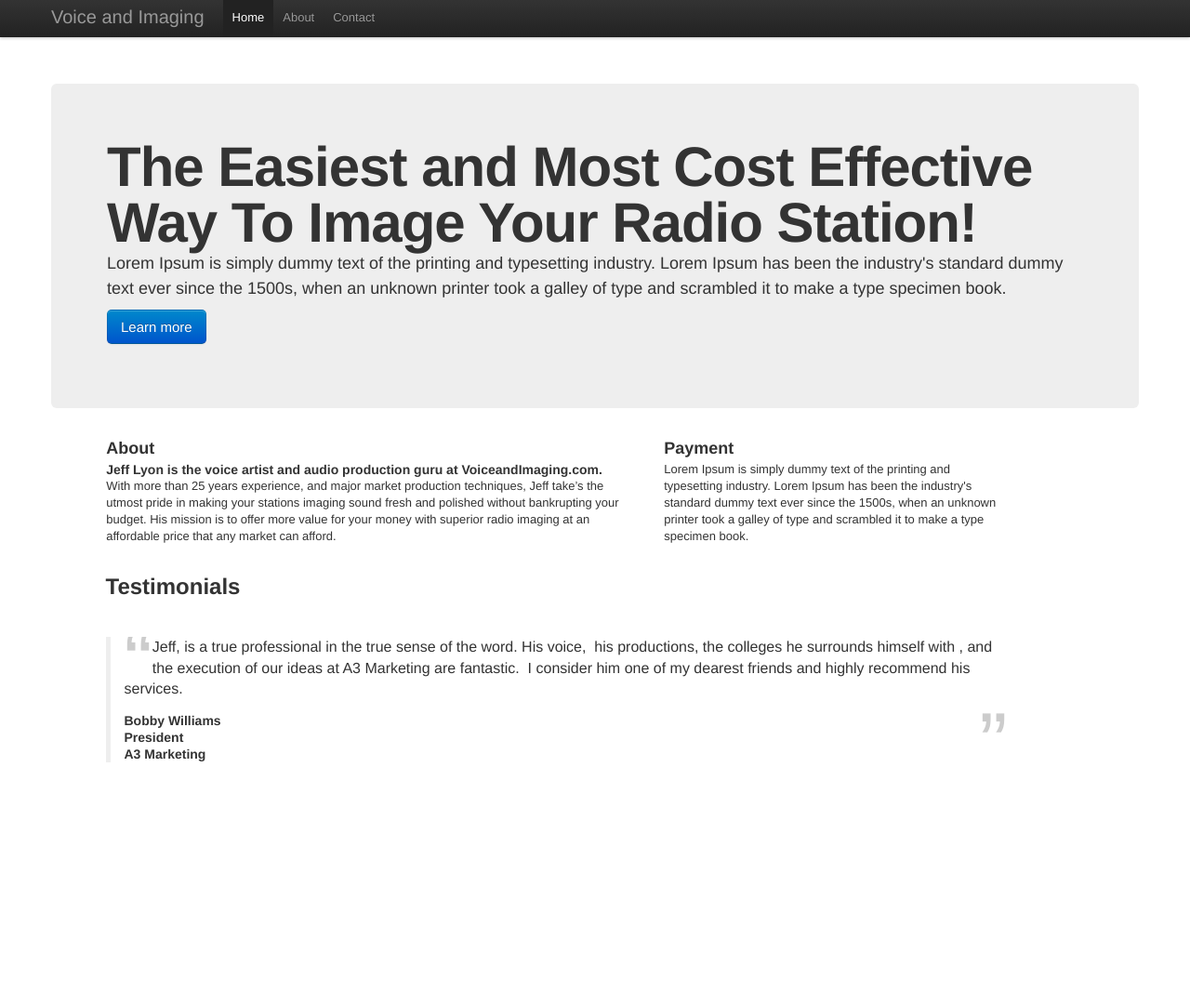
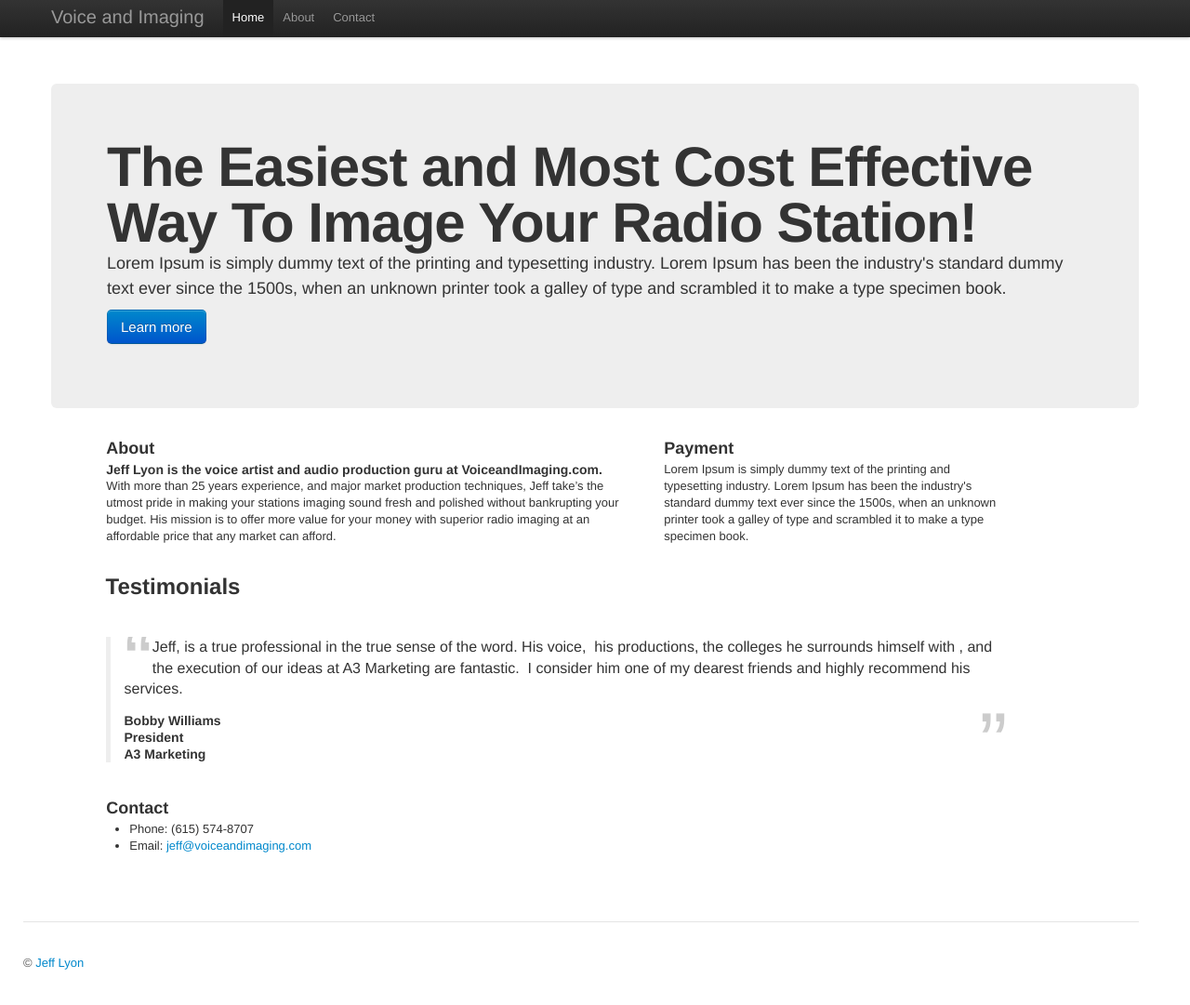
Before and after one commit to kevinold/voiceandimaging.com, a Jekyll site: the page index.html, which Jekyll copies as it is, in a window 1280 px wide and 1081 px high. Shown: the whole window at 93% size. Built offline with Jekyll 4.4.1, drawn with Linux system fonts in a browser that asks for light colours; Markdown is read by kramdown in place of the engine named in the settings.

Commit message:
add contact information and adjust footer

```diff
--- a/index.html
+++ b/index.html
@@ -123,9 +123,20 @@
 
     </div>
 
-    <!--<footer class="footer">
-        <p>&copy; Jeff Lyon</p>
-    </footer>-->
+    <div id="contact" class="row" style='margin-left: 2.5%;'>
+      <div class="span6">
+        <h3>Contact</h3>
+        <ul>
+        	<li>Phone: (615) 574-8707</li>
+        	<li>Email: <a href="mailto:jeff@voiceandimaging.com">jeff@voiceandimaging.com</a> </li>
+        </ul>
+      </div>
+    </div>
+
+    <br clear="all"/>
+    <footer class="row footer">
+        <p>&copy; <a href="mailto:jeff@voiceandimaging.com">Jeff Lyon</a></p>
+    </footer>
     </div> <!-- /container -->
 
 
```
